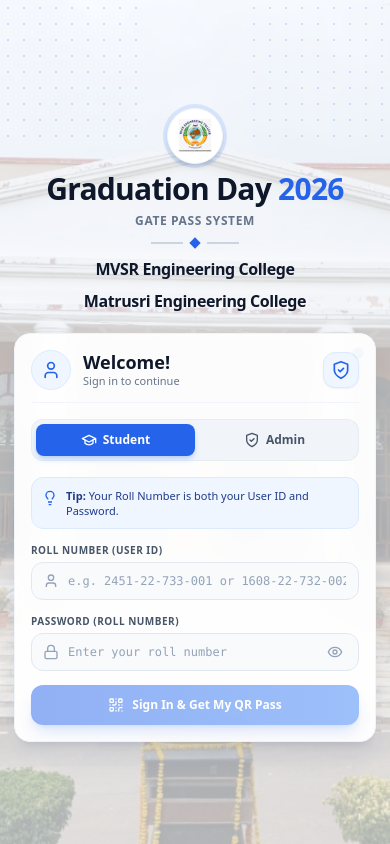
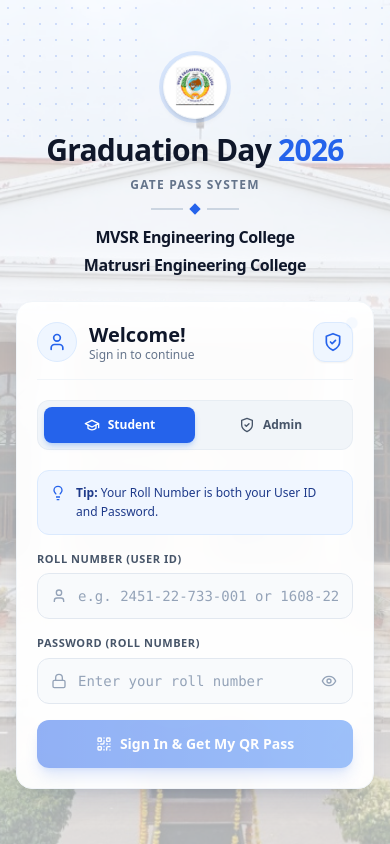
Before and after one commit to AmearShaik/event_QR, a React (Vite) app in the folder frontend/: page /login in a window 390 px wide. Built offline with nearby package versions, Linux system fonts and the light colour scheme.

Commit message:
fix(login): ensure dependencies, direct tsx execution, and top header viewport visibility

```diff
--- a/frontend/src/pages/LoginPage.tsx
+++ b/frontend/src/pages/LoginPage.tsx
@@ -23,7 +23,7 @@
   const [studentError, setStudentError] = useState<string | null>(null);
 
   // Admin State
-  const [adminUsername, setAdminUsername] = useState<string>('');
+  const [adminUsername, setAdminUsername] = useState<string>('admin@graduation.edu');
   const [adminPassword, setAdminPassword] = useState<string>('');
   const [showAdminPassword, setShowAdminPassword] = useState<boolean>(false);
   const [adminLoading, setAdminLoading] = useState<boolean>(false);
@@ -70,7 +70,7 @@
   };
 
   return (
-    <div className="min-h-screen bg-[#f8fbff] text-slate-800 font-sans relative overflow-x-hidden py-4 sm:py-8 flex flex-col items-center justify-center">
+    <div className="min-h-screen bg-[#f8fbff] text-slate-800 font-sans relative overflow-x-hidden overflow-y-auto py-8 sm:py-12 flex flex-col items-center justify-start">
 
       {/* ── Background Dot Patterns (Top-Left & Top-Right) ── */}
       <div
@@ -88,8 +88,8 @@
         }}
       />
 
-      {/* ── Natural Transparent Campus Background (No heavy white fog) ── */}
-      <div className="absolute inset-0 pointer-events-none z-0 overflow-hidden">
+      {/* ── Natural Transparent Campus Background ── */}
+      <div className="fixed inset-0 pointer-events-none z-0 overflow-hidden">
         <img
           src="/college-bg.jpg"
           alt="Campus Background"
@@ -97,33 +97,20 @@
         />
       </div>
 
-      <div className="w-full max-w-xl mx-auto px-3.5 sm:px-6 relative z-10 flex flex-col items-center">
+      <div className="w-full max-w-xl mx-auto px-4 sm:px-6 relative z-10 flex flex-col items-center my-auto">
 
         {/* ── 1. Top Header & Title ── */}
-        <div className="text-center space-y-1.5 mb-5 sm:mb-7 relative w-full flex flex-col items-center">
-
-          {/* Decorative Floating Icons on Desktop */}
-          <div className="absolute left-0 sm:left-4 top-1 hidden md:block pointer-events-none">
-            <svg className="w-11 h-11 text-blue-600 drop-shadow transform -rotate-12 opacity-90" viewBox="0 0 24 24" fill="currentColor">
-              <path d="M12 3L1 9l11 6 9-4.91V17h2V9L12 3z M5 13.18v4L12 21l7-3.82v-4L12 17l-7-3.82z"/>
-            </svg>
-          </div>
-          <div className="absolute right-0 sm:right-4 top-1 hidden md:block pointer-events-none">
-            <svg className="w-11 h-11 text-blue-500 drop-shadow transform rotate-12 opacity-90" viewBox="0 0 24 24" fill="none" stroke="currentColor" strokeWidth="2" strokeLinecap="round" strokeLinejoin="round">
-              <path d="M19 21l-7-5-7 5V5a2 2 0 0 1 2-2h10a2 2 0 0 1 2 2z"/>
-              <circle cx="12" cy="9" r="3" fill="currentColor" fillOpacity="0.2"/>
-            </svg>
-          </div>
+        <div className="text-center space-y-2 mb-6 sm:mb-8 relative w-full flex flex-col items-center">
 
           {/* Circular College Emblem */}
-          <div className="inline-flex items-center justify-center w-14 h-14 sm:w-16 sm:h-16 rounded-full bg-white shadow-md border border-slate-100 p-1 mb-1 ring-4 ring-blue-500/15">
+          <div className="inline-flex items-center justify-center w-16 h-16 sm:w-20 sm:h-20 rounded-full bg-white shadow-md border border-slate-100 p-1 mb-1 ring-4 ring-blue-500/15">
             <img
               src="/mvsr-logo.png"
               alt="College Emblem"
               className="w-full h-full object-contain rounded-full"
               onError={(e) => {
                 e.currentTarget.style.display = 'none';
-                e.currentTarget.parentElement!.innerHTML = `<span class="text-blue-600 font-black text-xl">🎓</span>`;
+                e.currentTarget.parentElement!.innerHTML = `<span class="text-blue-600 font-black text-2xl">🎓</span>`;
               }}
             />
           </div>
@@ -133,7 +120,7 @@
             Graduation Day <span className="text-blue-600 font-extrabold">2026</span>
           </h1>
 
-          <p className="text-xs sm:text-sm font-semibold text-slate-500 uppercase tracking-wider">
+          <p className="text-xs sm:text-sm font-bold text-slate-500 uppercase tracking-widest">
             Gate Pass System
           </p>
 
@@ -145,7 +132,7 @@
           </div>
 
           {/* PROMINENT LARGE COLLEGE NAMES */}
-          <div className="flex flex-wrap items-center justify-center gap-2 text-base sm:text-xl md:text-2xl font-extrabold text-slate-900 pt-1 text-center">
+          <div className="flex flex-col sm:flex-row items-center justify-center gap-1 sm:gap-2 text-base sm:text-xl md:text-2xl font-black text-slate-900 pt-1 text-center">
             <span className="tracking-tight text-slate-900">MVSR Engineering College</span>
             <span className="text-blue-500 font-bold hidden sm:inline px-1">|</span>
             <span className="tracking-tight text-slate-900">Matrusri Engineering College</span>
@@ -153,39 +140,39 @@
         </div>
 
         {/* ── 2. Main Login Card ── */}
-        <div className="w-full bg-white/95 backdrop-blur-md rounded-2xl sm:rounded-3xl shadow-xl shadow-blue-950/10 border border-slate-100 p-4 sm:p-7 space-y-4 sm:space-y-5">
+        <div className="w-full bg-white/95 backdrop-blur-md rounded-2xl sm:rounded-3xl shadow-xl shadow-blue-950/10 border border-slate-100 p-5 sm:p-8 space-y-5">
 
           {/* Card Header: Welcome Avatar & Shield */}
-          <div className="flex items-center justify-between border-b border-slate-100 pb-3 sm:pb-4">
+          <div className="flex items-center justify-between border-b border-slate-100 pb-4">
             <div className="flex items-center gap-3">
-              <div className="w-10 h-10 sm:w-11 sm:h-11 rounded-full bg-blue-50 border border-blue-100 flex items-center justify-center text-blue-600 shrink-0">
-                <svg className="w-5 h-5" viewBox="0 0 24 24" fill="none" stroke="currentColor" strokeWidth="2" strokeLinecap="round" strokeLinejoin="round">
+              <div className="w-10 h-10 sm:w-12 sm:h-12 rounded-full bg-blue-50 border border-blue-100 flex items-center justify-center text-blue-600 shrink-0">
+                <svg className="w-5 h-5 sm:w-6 sm:h-6" viewBox="0 0 24 24" fill="none" stroke="currentColor" strokeWidth="2" strokeLinecap="round" strokeLinejoin="round">
                   <path d="M19 21v-2a4 4 0 0 0-4-4H9a4 4 0 0 0-4 4v2" />
                   <circle cx="12" cy="7" r="4" />
                 </svg>
               </div>
               <div>
-                <h2 className="text-lg sm:text-xl font-black text-slate-900 leading-tight">Welcome!</h2>
-                <p className="text-[11px] sm:text-xs text-slate-500 font-medium">Sign in to continue</p>
+                <h2 className="text-xl sm:text-2xl font-black text-slate-900 leading-tight">Welcome!</h2>
+                <p className="text-xs sm:text-sm text-slate-500 font-medium">Sign in to continue</p>
               </div>
             </div>
 
             {/* Sparkly Security Shield Badge */}
             <div className="relative shrink-0">
-              <div className="w-9 h-9 sm:w-10 sm:h-10 rounded-xl bg-blue-50 border border-blue-100 flex items-center justify-center text-blue-600 shadow-sm">
-                <ShieldCheck className="w-5 h-5 text-blue-600" />
+              <div className="w-10 h-10 sm:w-11 sm:h-11 rounded-xl bg-blue-50 border border-blue-100 flex items-center justify-center text-blue-600 shadow-sm">
+                <ShieldCheck className="w-5 h-5 sm:w-6 sm:h-6 text-blue-600" />
               </div>
               <span className="absolute -top-0.5 -right-0.5 w-1.5 h-1.5 bg-blue-400 rounded-full animate-ping opacity-75" />
             </div>
           </div>
 
           {/* Segmented Pill Tabs (Student vs Admin) */}
-          <div className="grid grid-cols-2 p-1 bg-slate-100 rounded-xl sm:rounded-2xl border border-slate-200/60">
+          <div className="grid grid-cols-2 p-1.5 bg-slate-100 rounded-xl sm:rounded-2xl border border-slate-200/60">
             <button
               type="button"
               id="tab-student"
               onClick={() => { setActiveTab('STUDENT'); setStudentError(null); }}
-              className={`flex items-center justify-center gap-1.5 sm:gap-2 py-2 sm:py-2.5 px-3 rounded-lg sm:rounded-xl text-xs sm:text-sm font-bold transition-all cursor-pointer ${
+              className={`flex items-center justify-center gap-2 py-2.5 px-3 rounded-lg sm:rounded-xl text-xs sm:text-sm font-bold transition-all cursor-pointer ${
                 activeTab === 'STUDENT'
                   ? 'bg-blue-600 text-white shadow-md shadow-blue-500/25'
                   : 'text-slate-600 hover:text-slate-900'
@@ -199,7 +186,7 @@
               type="button"
               id="tab-admin"
               onClick={() => { setActiveTab('ADMIN'); setAdminError(null); }}
-              className={`flex items-center justify-center gap-1.5 sm:gap-2 py-2 sm:py-2.5 px-3 rounded-lg sm:rounded-xl text-xs sm:text-sm font-bold transition-all cursor-pointer ${
+              className={`flex items-center justify-center gap-2 py-2.5 px-3 rounded-lg sm:rounded-xl text-xs sm:text-sm font-bold transition-all cursor-pointer ${
                 activeTab === 'ADMIN'
                   ? 'bg-blue-600 text-white shadow-md shadow-blue-500/25'
                   : 'text-slate-600 hover:text-slate-900'
@@ -212,10 +199,10 @@
 
           {/* ── STUDENT LOGIN FORM ── */}
           {activeTab === 'STUDENT' && (
-            <form onSubmit={handleStudentLogin} className="space-y-3.5 sm:space-y-4 animate-in fade-in duration-200">
+            <form onSubmit={handleStudentLogin} className="space-y-4 animate-in fade-in duration-200">
 
               {/* Tip Box with Lightbulb */}
-              <div className="flex items-start gap-2 p-2.5 sm:p-3 rounded-xl bg-blue-50/90 border border-blue-100 text-blue-900 text-[11px] sm:text-xs font-medium leading-snug">
+              <div className="flex items-start gap-2.5 p-3 rounded-xl bg-blue-50/90 border border-blue-100 text-blue-900 text-xs font-medium leading-relaxed">
                 <svg className="w-4 h-4 text-blue-600 shrink-0 mt-0.5" viewBox="0 0 24 24" fill="none" stroke="currentColor" strokeWidth="2">
                   <path d="M15 14c.2-1 .7-1.7 1.5-2.5 1-.9 1.5-2.2 1.5-3.5A6 6 0 0 0 6 8c0 1 .2 2.2 1.5 3.5.7.7 1.3 1.5 1.5 2.5" />
                   <path d="M9 18h6M10 22h4" />
@@ -224,12 +211,12 @@
               </div>
 
               {/* Student Roll Number Input */}
-              <div className="space-y-1">
-                <label className="block text-[10px] sm:text-[11px] font-bold text-slate-600 uppercase tracking-wider">
+              <div className="space-y-1.5">
+                <label className="block text-[11px] font-bold text-slate-600 uppercase tracking-wider">
                   ROLL NUMBER (USER ID)
                 </label>
                 <div className="relative">
-                  <div className="absolute left-3 top-1/2 -translate-y-1/2 text-slate-400 pointer-events-none">
+                  <div className="absolute left-3.5 top-1/2 -translate-y-1/2 text-slate-400 pointer-events-none">
                     <svg className="w-4 h-4" viewBox="0 0 24 24" fill="none" stroke="currentColor" strokeWidth="2">
                       <path d="M19 21v-2a4 4 0 0 0-4-4H9a4 4 0 0 0-4 4v2" />
                       <circle cx="12" cy="7" r="4" />
@@ -242,25 +229,25 @@
                     onChange={(e) => setStudentId(e.target.value)}
                     placeholder="e.g. 2451-22-733-001 or 1608-22-732-002"
                     required
-                    className="w-full bg-slate-50 border border-slate-200 rounded-xl py-2.5 sm:py-3 pl-9 sm:pl-10 pr-3 text-slate-900 placeholder-slate-400 text-xs sm:text-sm font-mono focus:bg-white focus:outline-none focus:ring-2 focus:ring-blue-500 focus:border-blue-500 transition-all"
+                    className="w-full bg-slate-50 border border-slate-200 rounded-xl py-3 pl-10 pr-3 text-slate-900 placeholder-slate-400 text-sm font-mono focus:bg-white focus:outline-none focus:ring-2 focus:ring-blue-500 focus:border-blue-500 transition-all"
                   />
                 </div>
               </div>
 
               {/* Student Password Input */}
-              <div className="space-y-1">
-                <label className="block text-[10px] sm:text-[11px] font-bold text-slate-600 uppercase tracking-wider">
+              <div className="space-y-1.5">
+                <label className="block text-[11px] font-bold text-slate-600 uppercase tracking-wider">
                   PASSWORD (ROLL NUMBER)
                 </label>
                 <div className="relative">
-                  <Lock className="w-4 h-4 text-slate-400 absolute left-3 top-1/2 -translate-y-1/2 pointer-events-none" />
+                  <Lock className="w-4 h-4 text-slate-400 absolute left-3.5 top-1/2 -translate-y-1/2 pointer-events-none" />
                   <input
                     id="student-password-input"
                     type={showStudentPassword ? 'text' : 'password'}
                     value={studentPassword}
                     onChange={(e) => setStudentPassword(e.target.value)}
                     placeholder="Enter your roll number"
-                    className="w-full bg-slate-50 border border-slate-200 rounded-xl py-2.5 sm:py-3 pl-9 sm:pl-10 pr-10 text-slate-900 placeholder-slate-400 text-xs sm:text-sm font-mono focus:bg-white focus:outline-none focus:ring-2 focus:ring-blue-500 focus:border-blue-500 transition-all"
+                    className="w-full bg-slate-50 border border-slate-200 rounded-xl py-3 pl-10 pr-10 text-slate-900 placeholder-slate-400 text-sm font-mono focus:bg-white focus:outline-none focus:ring-2 focus:ring-blue-500 focus:border-blue-500 transition-all"
                   />
                   <button
                     type="button"
@@ -274,7 +261,7 @@
 
               {/* Error Message */}
               {studentError && (
-                <div className="flex items-start gap-2 p-2.5 sm:p-3 rounded-xl bg-rose-50 border border-rose-200 text-rose-700 text-[11px] sm:text-xs font-medium leading-relaxed animate-in fade-in duration-200">
+                <div className="flex items-start gap-2 p-3 rounded-xl bg-rose-50 border border-rose-200 text-rose-700 text-xs font-medium leading-relaxed animate-in fade-in duration-200">
                   <AlertCircle className="w-4 h-4 text-rose-500 shrink-0 mt-0.5" />
                   <p>{studentError}</p>
                 </div>
@@ -285,7 +272,7 @@
                 id="student-login-btn"
                 type="submit"
                 disabled={studentLoading || !studentId.trim()}
-                className="w-full py-3 sm:py-3.5 px-4 sm:px-6 rounded-xl bg-gradient-to-r from-blue-600 to-blue-500 hover:from-blue-500 hover:to-blue-600 text-white font-bold text-xs sm:text-sm shadow-lg shadow-blue-600/30 transition-all flex items-center justify-center gap-2 cursor-pointer disabled:opacity-50 disabled:cursor-not-allowed active:scale-[0.99]"
+                className="w-full py-3.5 px-6 rounded-xl bg-gradient-to-r from-blue-600 to-blue-500 hover:from-blue-500 hover:to-blue-600 text-white font-bold text-sm shadow-lg shadow-blue-600/30 transition-all flex items-center justify-center gap-2 cursor-pointer disabled:opacity-50 disabled:cursor-not-allowed active:scale-[0.99]"
               >
                 {studentLoading ? (
                   <span className="inline-block w-5 h-5 border-2 border-white border-t-transparent rounded-full animate-spin" />
@@ -301,21 +288,21 @@
 
           {/* ── ADMIN LOGIN FORM ── */}
           {activeTab === 'ADMIN' && (
-            <form onSubmit={handleAdminLogin} className="space-y-3.5 sm:space-y-4 animate-in fade-in duration-200">
+            <form onSubmit={handleAdminLogin} className="space-y-4 animate-in fade-in duration-200">
 
               {/* Info banner */}
-              <div className="flex items-start gap-2 p-2.5 sm:p-3 rounded-xl bg-blue-50/90 border border-blue-100 text-blue-900 text-[11px] sm:text-xs font-medium leading-snug">
+              <div className="flex items-start gap-2.5 p-3 rounded-xl bg-blue-50/90 border border-blue-100 text-blue-900 text-xs font-medium leading-relaxed">
                 <ShieldCheck className="w-4 h-4 text-blue-600 shrink-0 mt-0.5" />
                 <span><strong>Admin Portal:</strong> Restricted to authorized ceremony staff.</span>
               </div>
 
               {/* Admin Username */}
-              <div className="space-y-1">
-                <label className="block text-[10px] sm:text-[11px] font-bold text-slate-600 uppercase tracking-wider">
+              <div className="space-y-1.5">
+                <label className="block text-[11px] font-bold text-slate-600 uppercase tracking-wider">
                   Admin Username / Email
                 </label>
                 <div className="relative">
-                  <div className="absolute left-3 top-1/2 -translate-y-1/2 text-slate-400 pointer-events-none">
+                  <div className="absolute left-3.5 top-1/2 -translate-y-1/2 text-slate-400 pointer-events-none">
                     <svg className="w-4 h-4" viewBox="0 0 24 24" fill="none" stroke="currentColor" strokeWidth="2">
                       <path d="M19 21v-2a4 4 0 0 0-4-4H9a4 4 0 0 0-4 4v2" />
                       <circle cx="12" cy="7" r="4" />
@@ -328,26 +315,26 @@
                     onChange={(e) => setAdminUsername(e.target.value)}
                     placeholder="admin@graduation.edu"
                     required
-                    className="w-full bg-slate-50 border border-slate-200 rounded-xl py-2.5 sm:py-3 pl-9 sm:pl-10 pr-3 text-slate-900 placeholder-slate-400 text-xs sm:text-sm focus:bg-white focus:outline-none focus:ring-2 focus:ring-blue-500 focus:border-blue-500 transition-all"
+                    className="w-full bg-slate-50 border border-slate-200 rounded-xl py-3 pl-10 pr-3 text-slate-900 placeholder-slate-400 text-sm focus:bg-white focus:outline-none focus:ring-2 focus:ring-blue-500 focus:border-blue-500 transition-all"
                   />
                 </div>
               </div>
 
               {/* Admin Password */}
-              <div className="space-y-1">
-                <label className="block text-[10px] sm:text-[11px] font-bold text-slate-600 uppercase tracking-wider">
+              <div className="space-y-1.5">
+                <label className="block text-[11px] font-bold text-slate-600 uppercase tracking-wider">
                   Password
                 </label>
                 <div className="relative">
-                  <Lock className="w-4 h-4 text-slate-400 absolute left-3 top-1/2 -translate-y-1/2 pointer-events-none" />
+                  <Lock className="w-4 h-4 text-slate-400 absolute left-3.5 top-1/2 -translate-y-1/2 pointer-events-none" />
                   <input
                     id="admin-password-input"
                     type={showAdminPassword ? 'text' : 'password'}
                     value={adminPassword}
                     onChange={(e) => setAdminPassword(e.target.value)}
-                    placeholder="Enter admin password"
+                    placeholder="admin@2026"
                     required
-                    className="w-full bg-slate-50 border border-slate-200 rounded-xl py-2.5 sm:py-3 pl-9 sm:pl-10 pr-10 text-slate-900 placeholder-slate-400 text-xs sm:text-sm focus:bg-white focus:outline-none focus:ring-2 focus:ring-blue-500 focus:border-blue-500 transition-all"
+                    className="w-full bg-slate-50 border border-slate-200 rounded-xl py-3 pl-10 pr-10 text-slate-900 placeholder-slate-400 text-sm focus:bg-white focus:outline-none focus:ring-2 focus:ring-blue-500 focus:border-blue-500 transition-all"
                   />
                   <button
                     type="button"
@@ -361,7 +348,7 @@
 
               {/* Error Message */}
               {adminError && (
-                <div className="flex items-start gap-2 p-2.5 sm:p-3 rounded-xl bg-rose-50 border border-rose-200 text-rose-700 text-[11px] sm:text-xs font-medium leading-relaxed animate-in fade-in duration-200">
+                <div className="flex items-start gap-2 p-3 rounded-xl bg-rose-50 border border-rose-200 text-rose-700 text-xs font-medium leading-relaxed animate-in fade-in duration-200">
                   <AlertCircle className="w-4 h-4 text-rose-500 shrink-0 mt-0.5" />
                   <p>{adminError}</p>
                 </div>
@@ -372,7 +359,7 @@
                 id="admin-login-btn"
                 type="submit"
                 disabled={adminLoading || !adminUsername.trim() || !adminPassword.trim()}
-                className="w-full py-3 sm:py-3.5 px-4 sm:px-6 rounded-xl bg-gradient-to-r from-blue-600 to-blue-500 hover:from-blue-500 hover:to-blue-600 text-white font-bold text-xs sm:text-sm shadow-lg shadow-blue-600/30 transition-all flex items-center justify-center gap-2 cursor-pointer disabled:opacity-50 disabled:cursor-not-allowed active:scale-[0.99]"
+                className="w-full py-3.5 px-6 rounded-xl bg-gradient-to-r from-blue-600 to-blue-500 hover:from-blue-500 hover:to-blue-600 text-white font-bold text-sm shadow-lg shadow-blue-600/30 transition-all flex items-center justify-center gap-2 cursor-pointer disabled:opacity-50 disabled:cursor-not-allowed active:scale-[0.99]"
               >
                 {adminLoading ? (
                   <span className="inline-block w-5 h-5 border-2 border-white border-t-transparent rounded-full animate-spin" />
```
Also changed, not shown: 1 other file (tests, documents, lock files or other folders).
